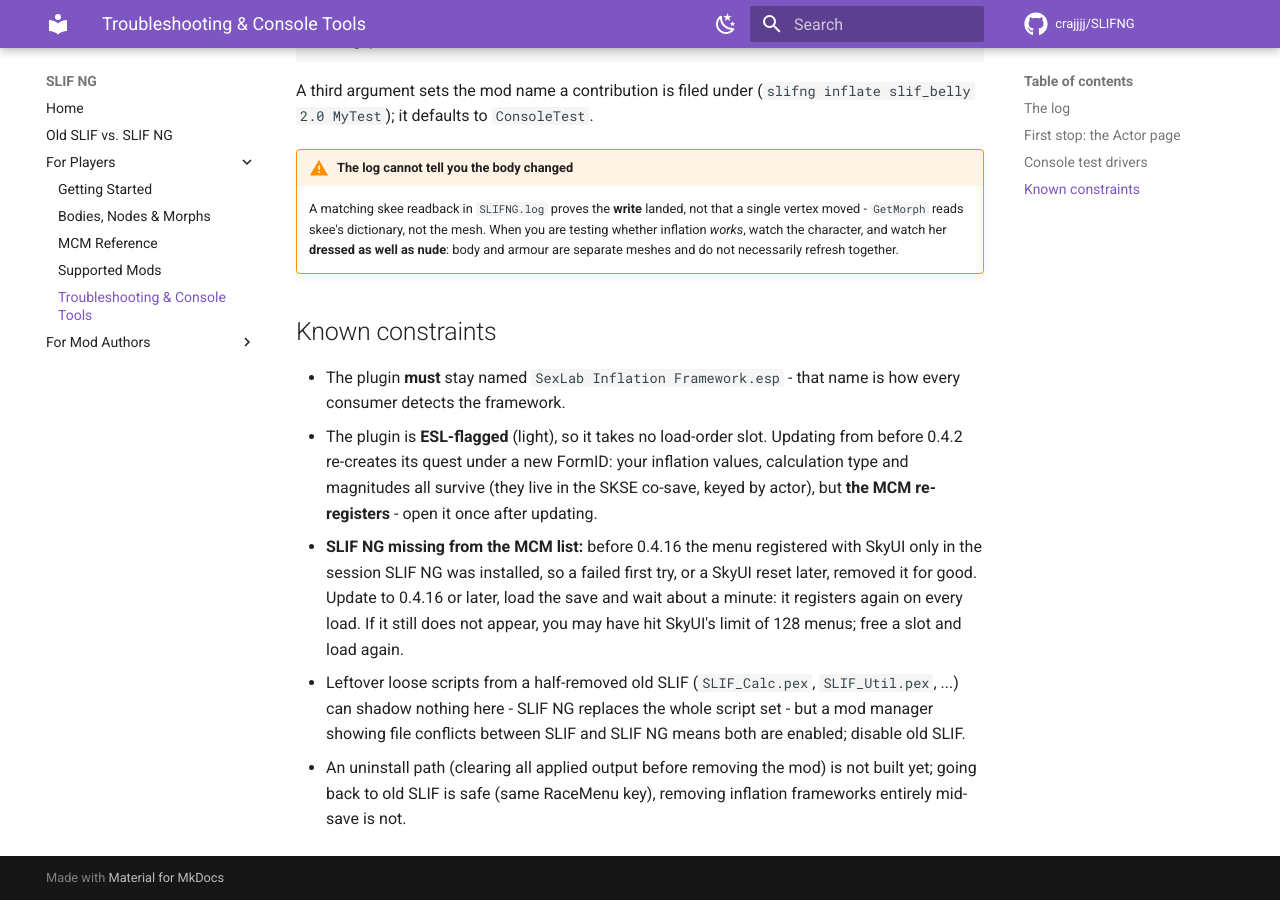
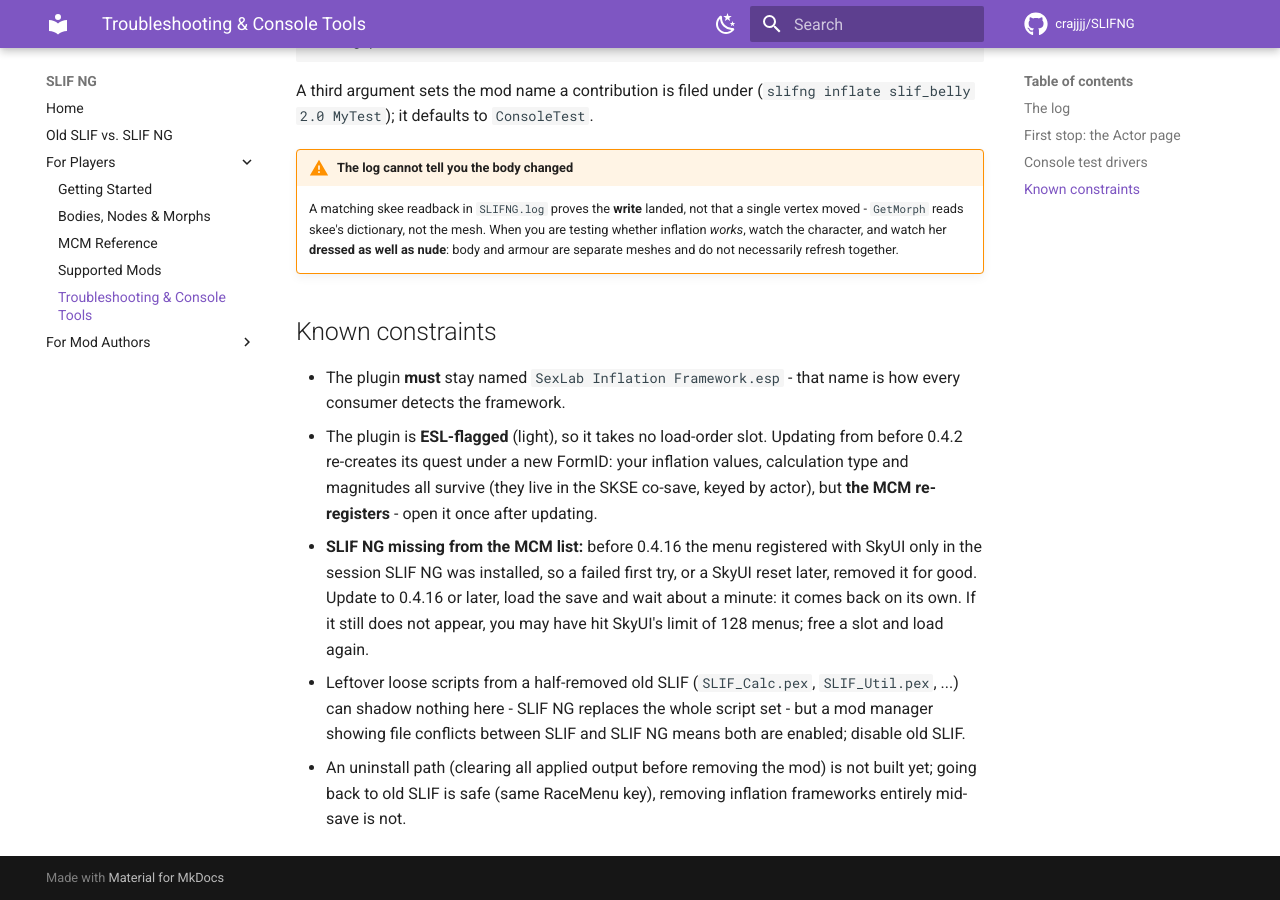
Before and after one commit to crajjjj/SLIFNG, an MkDocs documentation site: the page built from docs/players/troubleshooting.md, in a window 1280 px wide and 900 px high, scrolled down 2316 px. Built offline with MkDocs 1.6.1 and Material for MkDocs 9.7.7, drawn with Linux system fonts in a browser that asks for light colours; comment, search, counter and statistics services are not loaded.

Commit message:
0.4.16: heal a dropped MCM once, not on every load
Every load now only re-arms SkyUI's listeners, as SKI_PlayerLoadGameAlias
does in BF NG, SLA, SL Widgets; the stale-manager reset is a 416 ladder step.

```diff
--- a/docs/players/troubleshooting.md
+++ b/docs/players/troubleshooting.md
@@ -78,6 +78,6 @@
 
 - The plugin **must** stay named `SexLab Inflation Framework.esp` - that name is how every consumer detects the framework.
 - The plugin is **ESL-flagged** (light), so it takes no load-order slot. Updating from before 0.4.2 re-creates its quest under a new FormID: your inflation values, calculation type and magnitudes all survive (they live in the SKSE co-save, keyed by actor), but **the MCM re-registers** - open it once after updating.
-- **SLIF NG missing from the MCM list:** before 0.4.16 the menu registered with SkyUI only in the session SLIF NG was installed, so a failed first try, or a SkyUI reset later, removed it for good. Update to 0.4.16 or later, load the save and wait about a minute: it registers again on every load. If it still does not appear, you may have hit SkyUI's limit of 128 menus; free a slot and load again.
+- **SLIF NG missing from the MCM list:** before 0.4.16 the menu registered with SkyUI only in the session SLIF NG was installed, so a failed first try, or a SkyUI reset later, removed it for good. Update to 0.4.16 or later, load the save and wait about a minute: it comes back on its own. If it still does not appear, you may have hit SkyUI's limit of 128 menus; free a slot and load again.
 - Leftover loose scripts from a half-removed old SLIF (`SLIF_Calc.pex`, `SLIF_Util.pex`, ...) can shadow nothing here - SLIF NG replaces the whole script set - but a mod manager showing file conflicts between SLIF and SLIF NG means both are enabled; disable old SLIF.
 - An uninstall path (clearing all applied output before removing the mod) is not built yet; going back to old SLIF is safe (same RaceMenu key), removing inflation frameworks entirely mid-save is not.
```
Also changed, not shown: TESTING.md (+7 -4 lines), docs/authors/building.md (+1 -1 lines), 12 other files.
